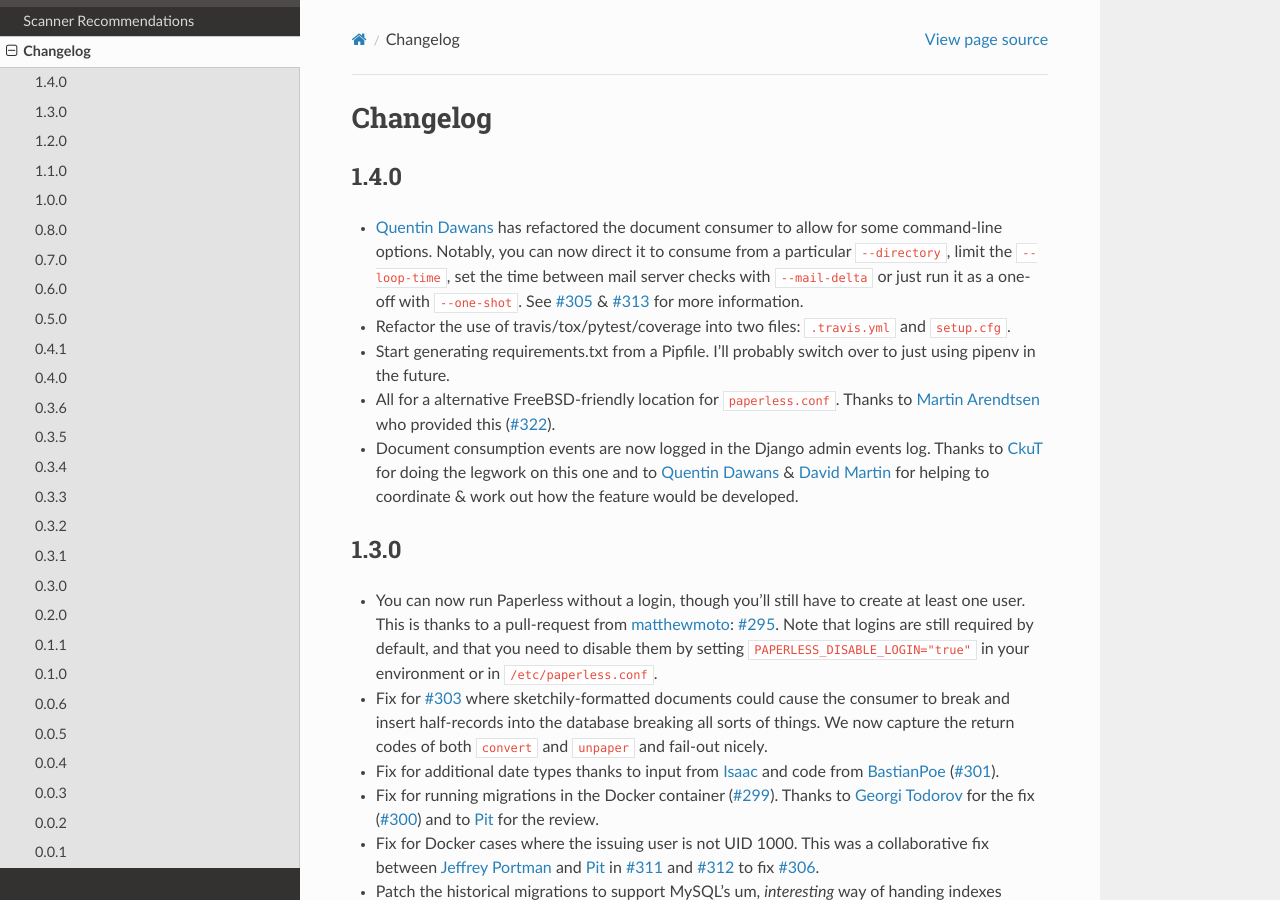
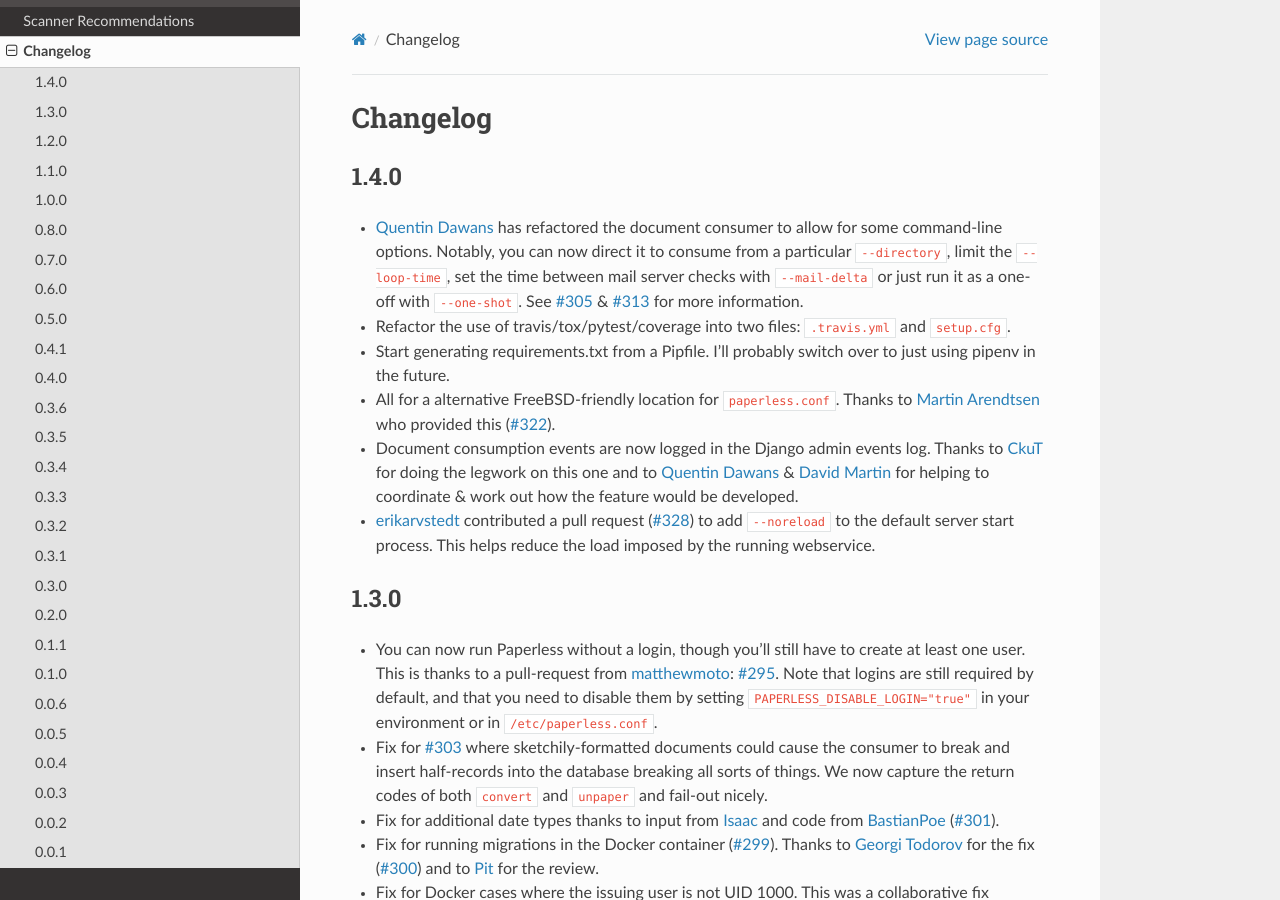
Before and after one commit to repoRangee/Large-scale, a Sphinx documentation site: the page built from docs/changelog.rst, in a window 1280 px wide and 900 px high. Built offline with Sphinx 7.4.7 and the Read the Docs theme 2.0.0, drawn with Linux system fonts in a browser that asks for light colours; formulas are drawn with MathJax 3.

Commit message:
Add notes for #328

```diff
--- a/docs/changelog.rst
+++ b/docs/changelog.rst
@@ -19,6 +19,9 @@ Changelog
   Thanks to `CkuT`_ for doing the legwork on this one and to `Quentin Dawans`_
   & `David Martin`_ for helping to coordinate & work out how the feature would
   be developed.
+* `erikarvstedt`_ contributed a pull request (`#328`_) to add ``--noreload``
+  to the default server start process.  This helps reduce the load imposed
+  by the running webservice.
 
 1.3.0
 =====
@@ -378,6 +381,7 @@ Changelog
 .. _Simon Taddiken: https://github.com/skuzzle
 .. _Quentin Dawans: https://github.com/ovv
 .. _Martin Arendtsen: https://github.com/Arendtsen
+.. _erikarvstedt: https://github.com/erikarvstedt
 
 .. _#20: https://github.com/danielquinn/paperless/issues/20
 .. _#44: https://github.com/danielquinn/paperless/issues/44
@@ -441,6 +445,7 @@ Changelog
 .. _#312: https://github.com/danielquinn/paperless/pull/312
 .. _#313: https://github.com/danielquinn/paperless/pull/313
 .. _#322: https://github.com/danielquinn/paperless/pull/322
+.. _#328: https://github.com/danielquinn/paperless/pull/328
 
 .. _pipenv: https://docs.pipenv.org/
 .. _a new home on Docker Hub: https://hub.docker.com/r/danielquinn/paperless/
```
